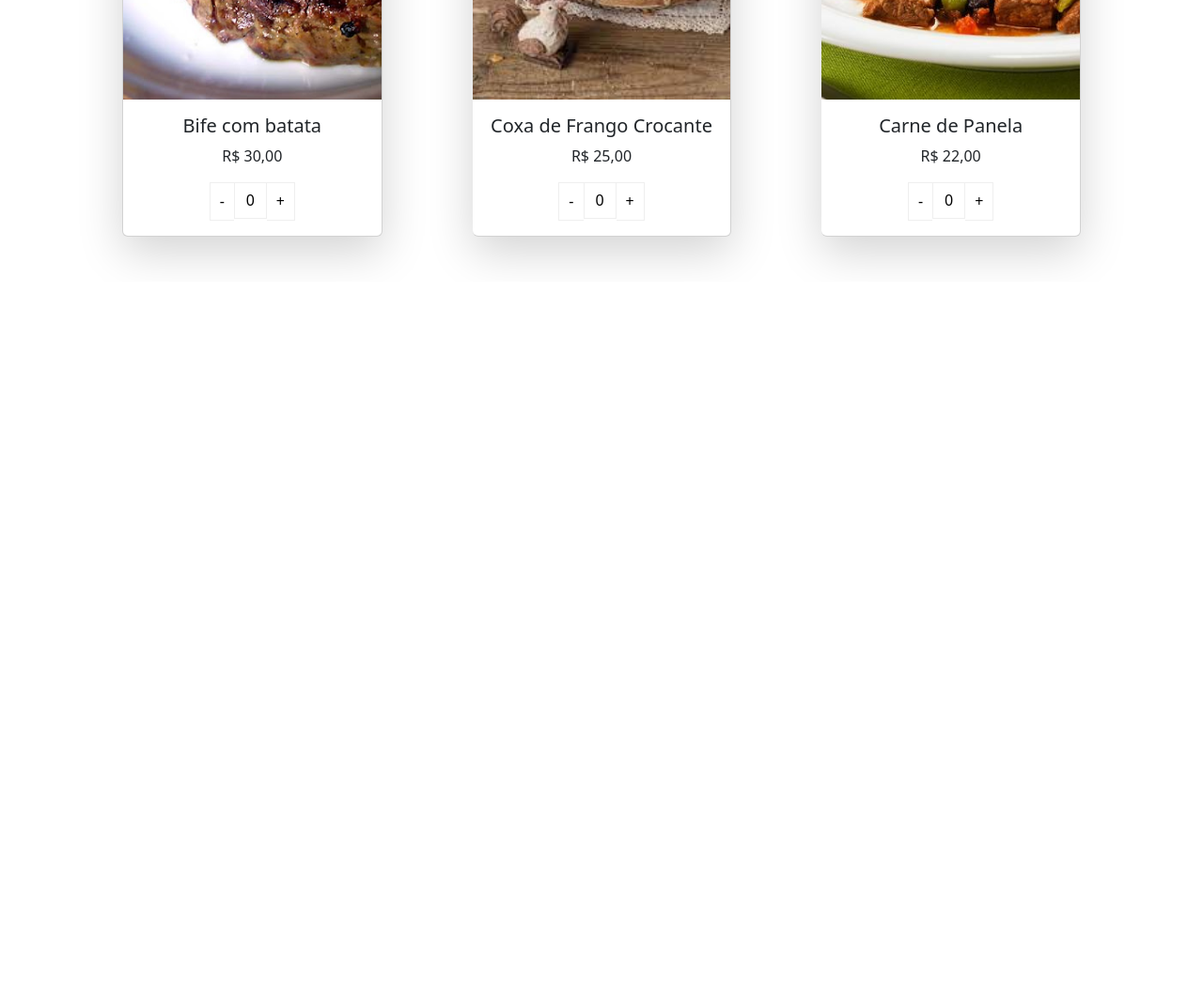
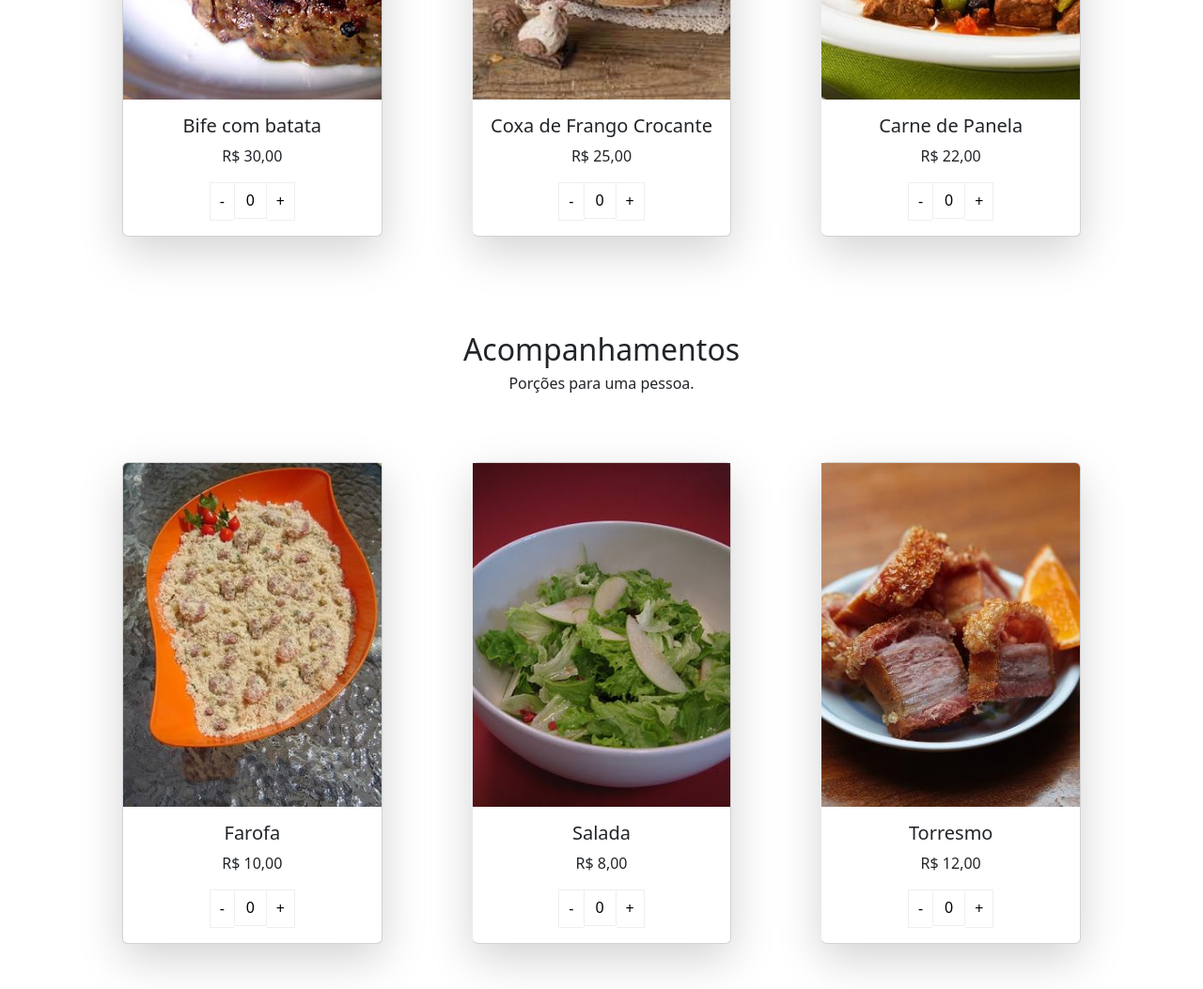
Before and after one commit to santannal/BOOTSTRAP-menu, a plain HTML site: page index.html in a window 1280 px wide. Shown: the part 886-1939 px from the top of the page at 94% size. Before the commit the page ends 1186 px from the top, so only its background shows below. Drawn offline with nearby package versions, Linux system fonts and the light colour scheme.

Commit message:
closes #4 div acompanhamentos

```diff
--- a/index.html
+++ b/index.html
@@ -145,6 +145,59 @@
     </div>
 
 
+    <div class="container-fluid text-center m-0">
+        <div class="pratoprincipal fs-2 mt-5">Acompanhamentos</div>
+        <p class="fw-normal">Porções para uma pessoa.</p>
+    </div>
+
+
+    <div class="container-sm text-center mt-4">
+        <div class="card-group">
+            <div class="card rounded w-50 m-5 shadow-lg">
+                <img src="imagens/farofa.jpg" class="card-img-top h-75" alt="...">
+                <div class="card-body">
+                    <h5 class="card-title">Farofa</h5>
+                    <p class="card-text">R$ 10,00</p>
+                    <div class="quantity buttons_added">
+                        <input type="button" value="-" class="minus">
+                        <input type="number" step="1" min="0" id="4" name="quantity" value="0" title="Qty"
+                            class="input-text qty text" size="4" pattern="" inputmode="">
+                        <input type="button" value="+" class="plus">
+                    </div>
+                </div>
+            </div>
+            <div class="card rounded w-25 m-5 shadow-lg">
+                <img src="imagens/salad.jpg" class="card-img-top h-75" alt="...">
+                <div class="card-body">
+                    <h5 class="card-title">Salada</h5>
+                    <p class="card-text">R$ 8,00</p>
+                    <div class="quantity buttons_added">
+                        <input type="button" value="-" class="minus">
+                        <input type="number" step="1" min="0" id="5" name="quantity" value="0" title="Qty"
+                            class="input-text qty text" size="4" pattern="" inputmode="">
+                        <input type="button" value="+" class="plus">
+                    </div>
+                </div>
+            </div>
+            <div class="card rounded w-50 m-5 shadow-lg">
+                <img src="imagens/torresmo.jpg" class="card-img-top h-75" alt="...">
+                <div class="card-body">
+                    <h5 class="card-title">Torresmo</h5>
+                    <p class="card-text">R$ 12,00</p>
+                    <div class="quantity buttons_added">
+                        <input type="button" value="-" class="minus">
+                        <input type="number" step="1" min="0" id="6" name="quantity" value="0" title="Qty"
+                            class="input-text qty text" size="4" pattern="" inputmode="">
+                        <input type="button" value="+" class="plus">
+                    </div>
+                </div>
+            </div>
+        </div>
+    </div>
+
+
+
+
     <script src="https://cdn.jsdelivr.net/npm/bootstrap@5.3.3/dist/js/bootstrap.bundle.min.js"
         integrity="sha384-YvpcrYf0tY3lHB60NNkmXc5s9fDVZLESaAA55NDzOxhy9GkcIdslK1eN7N6jIeHz"
         crossorigin="anonymous"></script>
```
